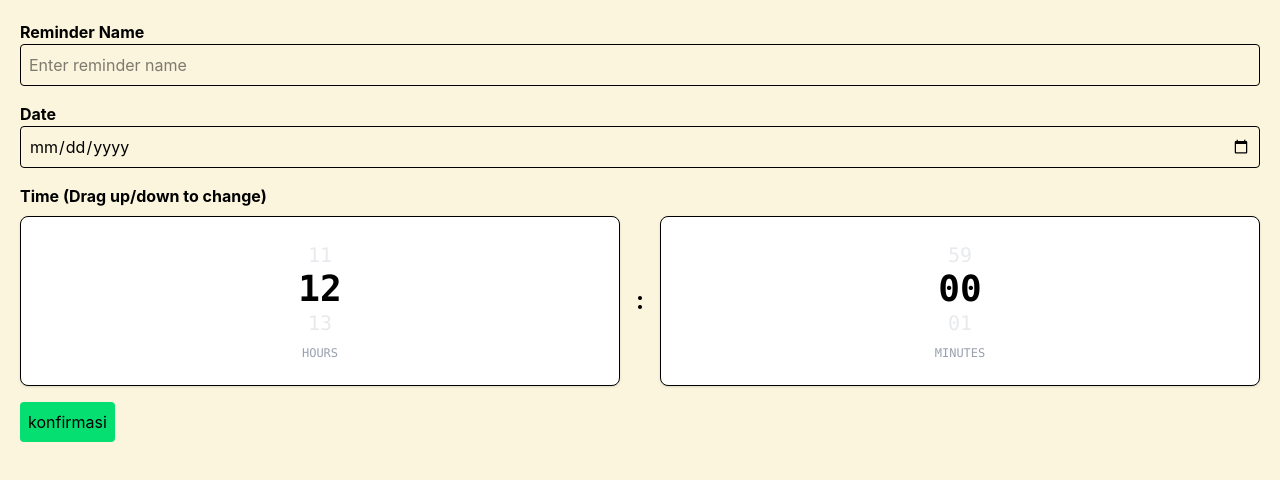
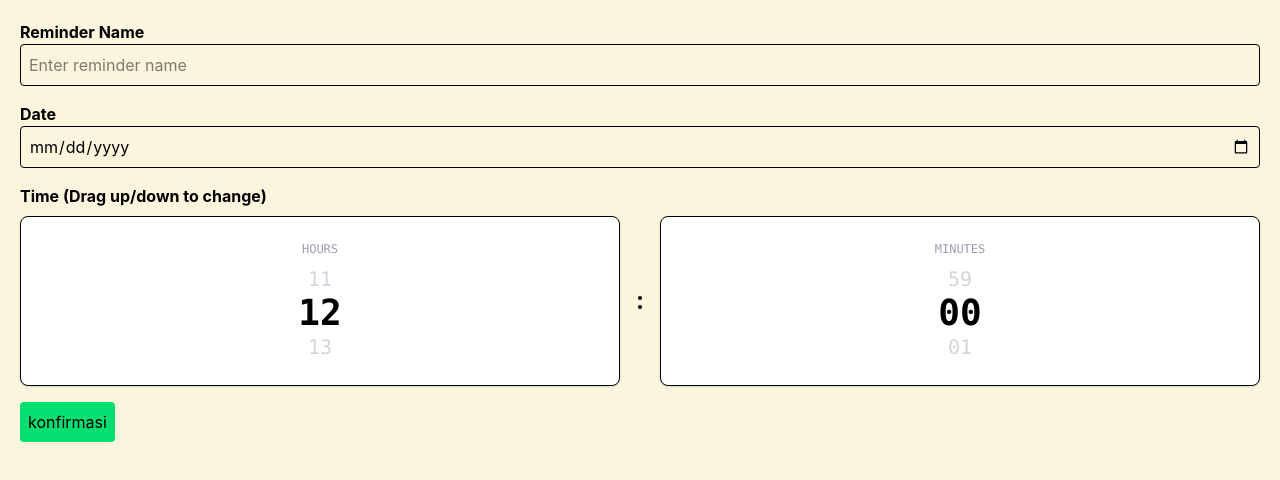
Before and after one commit to Wikan-dev/ReminderApp, a React (Vite) app: page /NewReminder/1 in a window 1280 px wide. Shown: the top 480 px of the page. Built offline with nearby package versions, Linux system fonts and the light colour scheme; no server answers.

Commit message:
feat: added animation to the hour and minute picker

```diff
--- a/package.json
+++ b/package.json
@@ -5,6 +5,7 @@
   "type": "module",
   "scripts": {
     "dev": "vite",
+    "BE": "cd BE && npx tsx watch index.ts",
     "build": "tsc -b && vite build",
     "lint": "eslint .",
     "preview": "vite preview"
--- a/src/pages/reminderInput.tsx
+++ b/src/pages/reminderInput.tsx
@@ -5,6 +5,8 @@ export default function NewReminder() {
     const [date, setDate] = useState<string>("");
     const [hours, setHours] = useState<number>(12);
     const [minutes, setMinutes] = useState<number>(0);
+    const [dragOffset, setDragOffset] = useState<number>(0);
+
 
     const [isDragging, setIsDragging] = useState<string | null>(null); // 'hours' | 'minutes' | null
     const lastY = useRef<number>(0);
@@ -12,7 +14,10 @@ export default function NewReminder() {
     const handleStart = (y: number, type: 'hours' | 'minutes') => {
         setIsDragging(type);
         lastY.current = y;
+        setDragOffset(0);
     };
+
+    const step =  40;
 
     useEffect(() => {
         const handleMove = (e: MouseEvent | TouchEvent) => {
@@ -20,6 +25,8 @@ export default function NewReminder() {
 
             const clientY = 'touches' in e ? e.touches[0].clientY : e.clientY;
             const diff = lastY.current - clientY;
+
+            setDragOffset(diff);
 
             // Threshold to prevent jittery changes
             if (Math.abs(diff) > 10) {
@@ -40,11 +47,13 @@ export default function NewReminder() {
                     });
                 }
                 lastY.current = clientY;
+                setDragOffset(0);
             }
         };
 
         const handleEnd = () => {
             setIsDragging(null);
+            setDragOffset(0);
         };
 
         if (isDragging) {
@@ -118,10 +127,15 @@ export default function NewReminder() {
                                 onMouseDown={(e) => handleStart(e.clientY, 'hours')}
                                 onTouchStart={(e) => handleStart(e.touches[0].clientY, 'hours')}
                             >
-                                <div className="text-gray-300 text-xl opacity-50">{hourDisplay.prev.toString().padStart(2, '0')}</div>
+                            <span className="block text-xs text-gray-400 uppercase mb-2">Hours</span>
+                            <div style={{
+                                        transform: `translateY(${isDragging === 'hours' ? -dragOffset : 0}px)`,
+                                        transition: isDragging === 'hours' ? 'none' : 'transform 150ms ease-out',
+                                    }}>
+                                <div className="text-gray-300 text-xl">{hourDisplay.prev.toString().padStart(2, '0')}</div>
                                 <div className="font-bold text-4xl">{hours.toString().padStart(2, '0')}</div>
-                                <div className="text-gray-300 text-xl opacity-50">{hourDisplay.next.toString().padStart(2, '0')}</div>
-                                <span className="block text-xs text-gray-400 uppercase mt-2">Hours</span>
+                                <div className="text-gray-300 text-xl">{hourDisplay.next.toString().padStart(2, '0')}</div>
+                            </div>
                             </div>
 
                             <span className="text-2xl font-bold">:</span>
@@ -132,10 +146,15 @@ export default function NewReminder() {
                                 onMouseDown={(e) => handleStart(e.clientY, 'minutes')}
                                 onTouchStart={(e) => handleStart(e.touches[0].clientY, 'minutes')}
                             >
-                                <div className="text-gray-300 text-xl opacity-50">{minuteDisplay.prev.toString().padStart(2, '0')}</div>
+                                <span className="block text-xs text-gray-400 uppercase mb-2">Minutes</span>
+                            <div style={{
+                                    transform: `translateY(${isDragging === 'minutes' ? -dragOffset : 0}px)`,
+                                    transition: isDragging === 'minutes' ? 'none' : 'transform 150ms ease-out',
+                                }}>
+                                <div className="text-gray-300 text-xl ">{minuteDisplay.prev.toString().padStart(2, '0')}</div>
                                 <div className="font-bold text-4xl">{minutes.toString().padStart(2, '0')}</div>
-                                <div className="text-gray-300 text-xl opacity-50">{minuteDisplay.next.toString().padStart(2, '0')}</div>
-                                <span className="block text-xs text-gray-400 uppercase mt-2">Minutes</span>
+                                <div className="text-gray-300 text-xl ">{minuteDisplay.next.toString().padStart(2, '0')}</div>
+                            </div>
                             </div>
                         </div>
                     </div>
```
